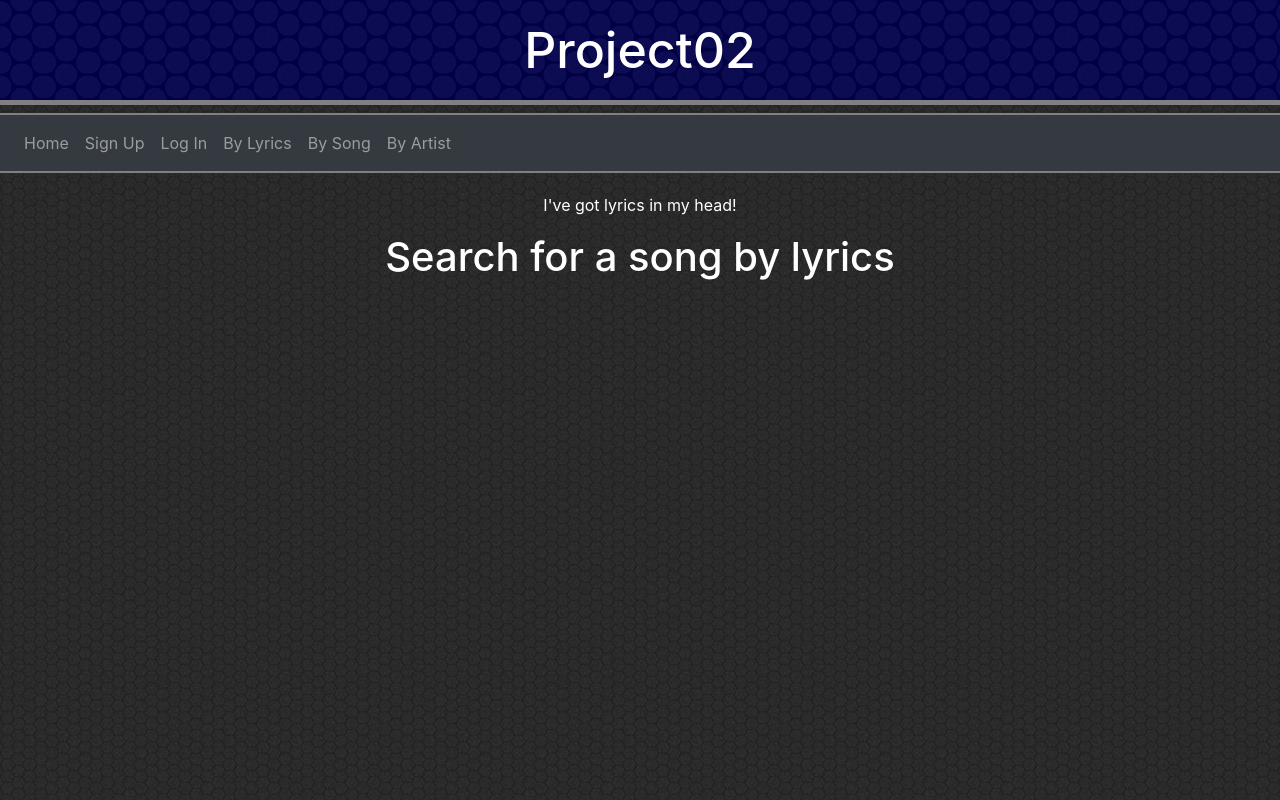
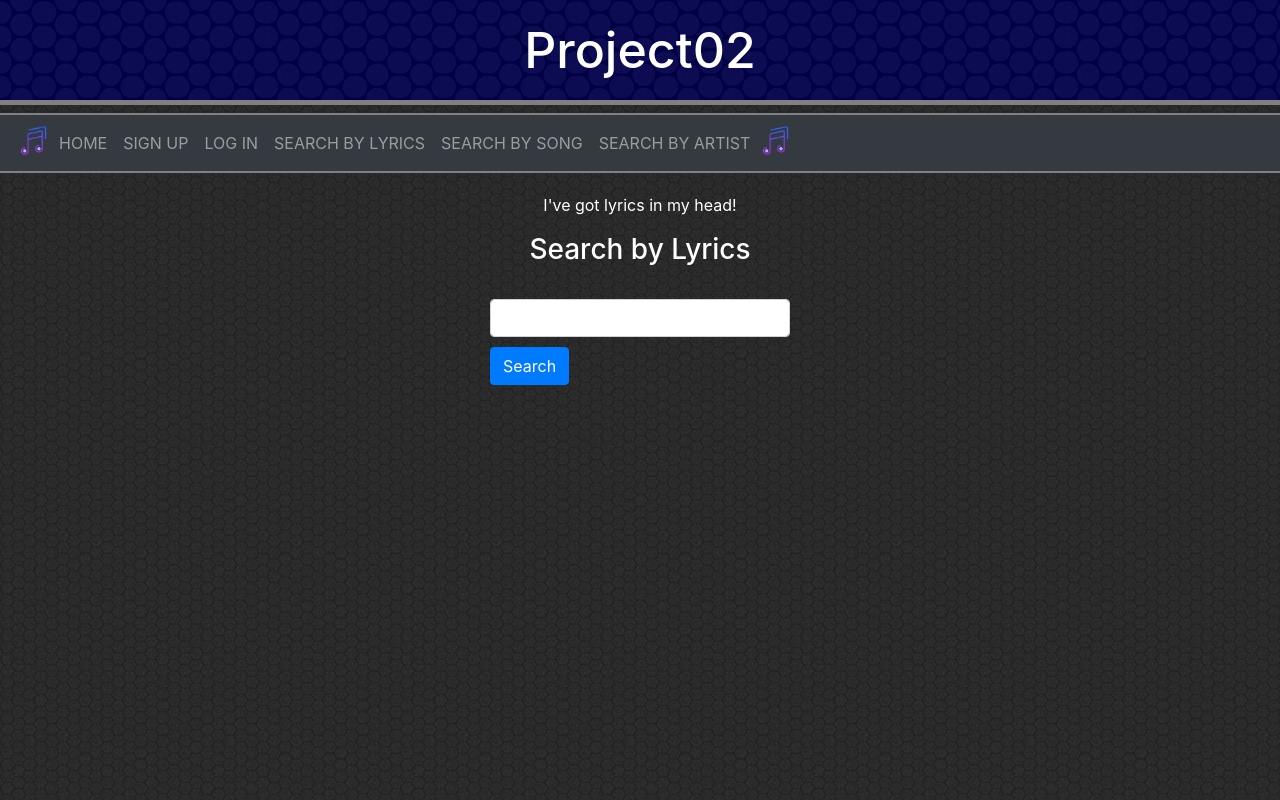
Before and after one commit to KRT0335/autokad, an Angular app in the folder Project02/: page /bylyrics in a window 1280 px wide. Built offline with nearby package versions, Linux system fonts and the light colour scheme.

Commit message:
Updating Angular

```diff
--- a/Project02/src/app/components/byartist/byartist.component.html
+++ b/Project02/src/app/components/byartist/byartist.component.html
@@ -1 +1,10 @@
-<h1 class="color center">Search for a song by artist</h1>
+<h3 class="color center">Search for a song by artist</h3>
+<div class="container color">
+  <form>
+    <div class="form-group form centerDiv">
+      <label for="lyrics"></label>
+      <input type="text" class="form-control" id="lyrics">
+      <button type="submit" class="btn btn-primary">Search</button>
+    </div>
+  </form>
+</div>
--- a/Project02/src/app/components/bylyrics/bylyrics.component.html
+++ b/Project02/src/app/components/bylyrics/bylyrics.component.html
@@ -1 +1,10 @@
-<h1 class="color center">Search for a song by lyrics</h1>
+<h3 class="color center">Search by Lyrics</h3>
+<div class="container color">
+  <form>
+    <div class="form-group form centerDiv">
+      <label for="lyrics"></label>
+      <input type="text" class="form-control" id="lyrics">
+      <button type="submit" class="btn btn-primary">Search</button>
+    </div>
+  </form>
+</div>
--- a/Project02/src/app/components/bysong/bysong.component.css
+++ b/Project02/src/app/components/bysong/bysong.component.css
@@ -0,0 +1,3 @@
+#song {
+  width: 300px;
+}
--- a/Project02/src/app/components/bysong/bysong.component.html
+++ b/Project02/src/app/components/bysong/bysong.component.html
@@ -1 +1,10 @@
-<h1 class="color center">Search for a song</h1>
+<h3 class="color center">Search by Song</h3>
+<div class="container color">
+  <form>
+    <div class="form-group form centerDiv">
+      <label for="song"></label>
+      <input type="text" class="form-control" id="song">
+      <button type="submit" class="btn btn-primary">Search</button>
+    </div>
+  </form>
+</div>
--- a/Project02/src/app/components/navbar/navbar.component.html
+++ b/Project02/src/app/components/navbar/navbar.component.html
@@ -1,22 +1,28 @@
 <nav class="navbar navbar-dark bg-dark navbar-expand-sm">
   <ul class="navbar-nav">
+    <li>
+      <img src="./assets/images/icons8-musical-notes-96.png" width="35" height="35" class="d-inline-block align-top" alt="">
+    </li>
     <li class="nav-item">
-      <a class="nav-link" href="">Home</a>
+      <a class="nav-link" href="">HOME</a>
     </li>
     <li>
-      <a class="nav-link" routerLink="signup">Sign Up</a>
+      <a class="nav-link" routerLink="signup">SIGN UP</a>
     </li>
     <li>
-      <a class="nav-link" routerLink="login">Log In</a>
+      <a class="nav-link" routerLink="login">LOG IN</a>
     </li>
     <li>
-      <a class="nav-link" routerLink="bylyrics">By Lyrics</a>
+      <a class="nav-link" routerLink="bylyrics">SEARCH BY LYRICS</a>
     </li>
     <li>
-      <a class="nav-link" routerLink="bysong">By Song</a>
+      <a class="nav-link" routerLink="bysong">SEARCH BY SONG</a>
     </li>
     <li>
-      <a class="nav-link" routerLink="byartist">By Artist</a>
+      <a class="nav-link" routerLink="byartist">SEARCH BY ARTIST</a>
+    </li>
+    <li>
+      <img src="./assets/images/icons8-musical-notes-96.png" width="35" height="35" class="d-inline-block align-top" alt="">
     </li>
   </ul>
 </nav>
--- a/Project02/src/index.html
+++ b/Project02/src/index.html
@@ -1,13 +1,27 @@
 <!doctype html>
 <html lang="en">
+
 <head>
   <meta charset="utf-8">
   <title>Project02</title>
   <base href="/">
   <meta name="viewport" content="width=device-width, initial-scale=1">
-  <link rel="icon" type="image/x-icon" href="favicon.ico">
+  <link rel="icon" type="image/x-icon" href="./assets/images/icons8-music-16.png">
 </head>
+
 <body>
   <app-root></app-root>
+  <script src="https://sdk.scdn.co/spotify-player.js"></script>
+  <script>
+    window.onSpotifyWebPlaybackSDKReady = () => {
+      const userAccessToken = "6bb356da5cae4befac0c1a7f6d15e9d1";
+      const webPlayback = new Spotify.Player({
+        name: "Spotify Web Playback SDK",
+        getOAuthToken: callback => { callback(token) }
+      });
+      webPlayback.connect();
+    };
+  </script>
 </body>
+
 </html>
```
